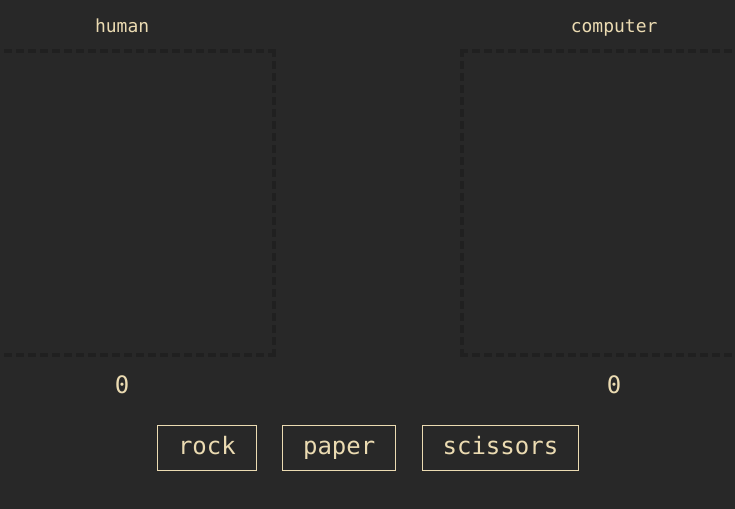
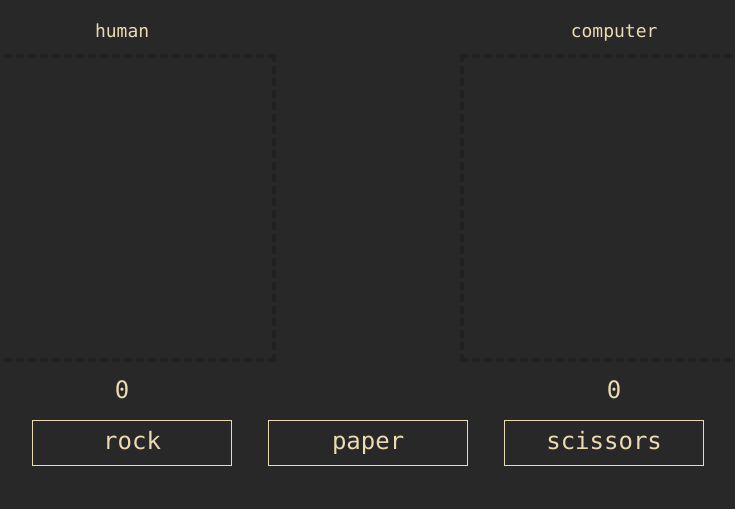
Before and after one commit to doofenshmirtzzz/rock-paper-scissors, a plain HTML site: page index.html in a window 1280 px wide. Shown: the part 203-712 px from the top of the page, without its empty margins (272-1007 px from the left). Drawn offline with Linux system fonts and the light colour scheme; a web font is replaced by a local one.

Commit message:
Make the choice buttons the same width

```diff
--- a/style.css
+++ b/style.css
@@ -32,9 +32,18 @@ h1 {
   margin: 0 0 42px 32px;
 }
 
+#buttons {
+  width: 100%;
+  display: flex;
+  justify-content: center;
+  gap: 36px;
+
+}
+
 button {
   border: 1px solid #ebdbb2;
-  padding: 6px 20px 10px 20px;
+  padding: 6px 0px 10px 0px;
+  width: 200px;
 
   font-size: 24px;
 
```
